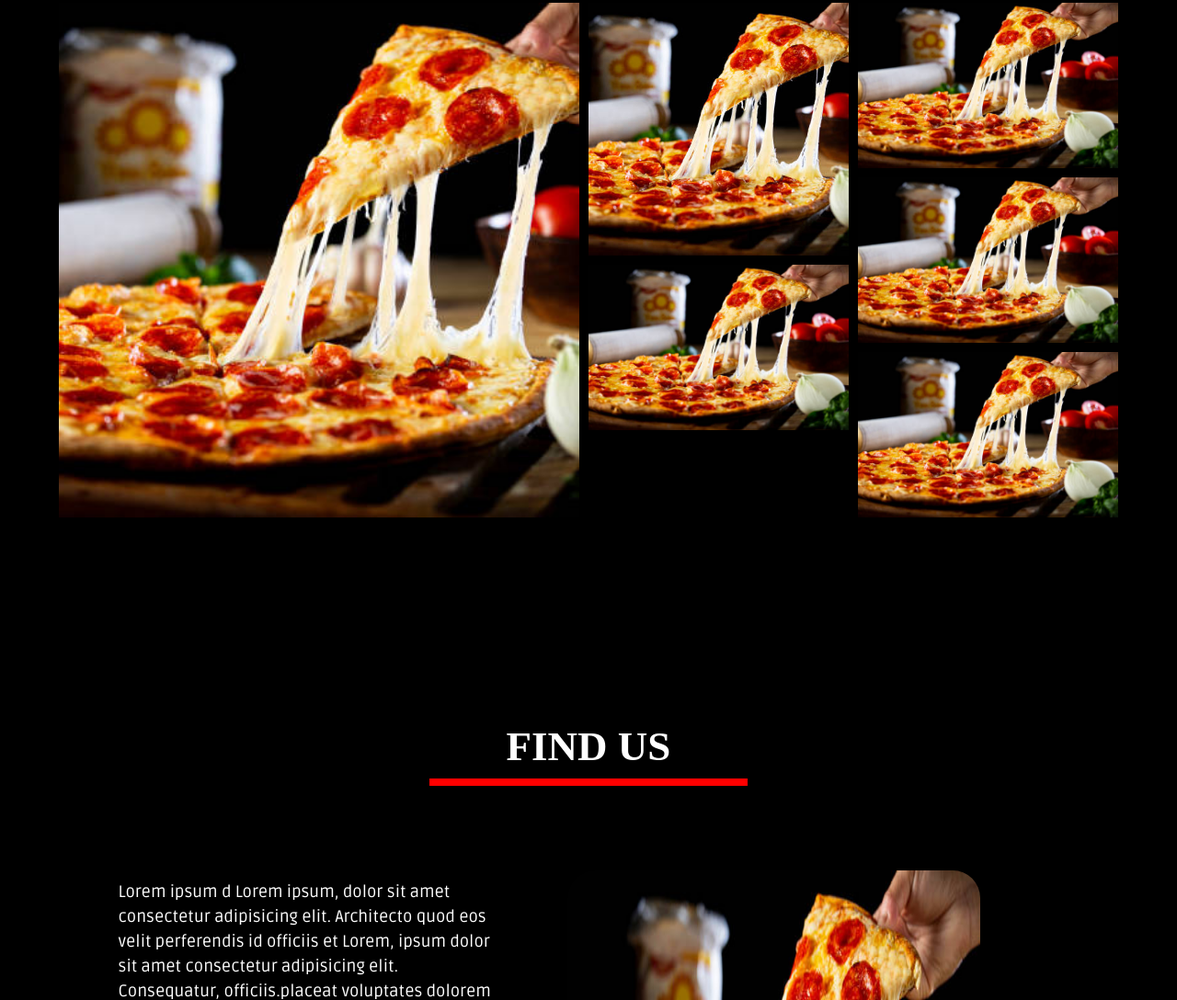
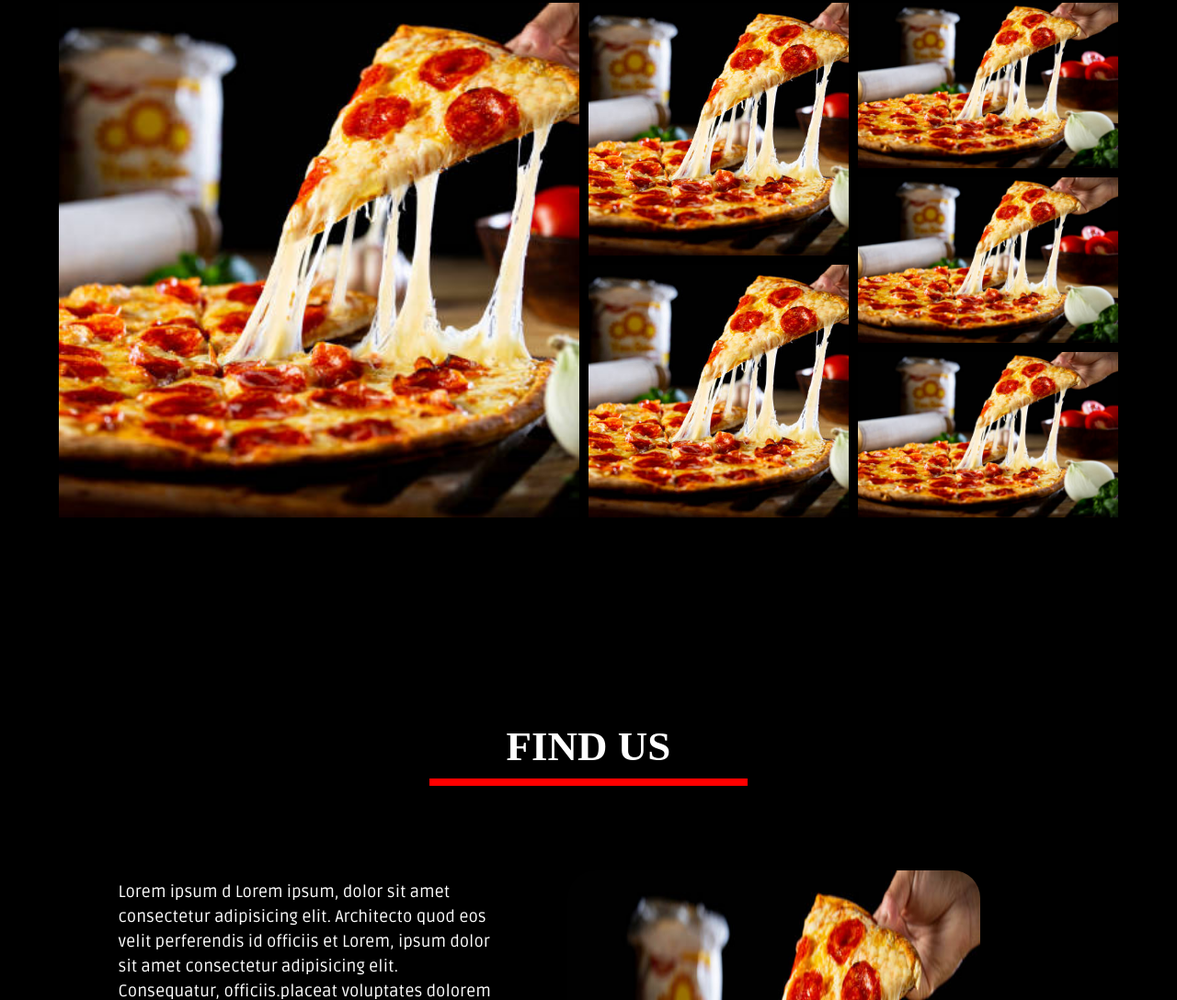
Before and after one commit to Bharath-S-J/Pizza_Restaurant_UI_Accio, a plain HTML site: page index.html in a window 1280 px wide. Shown: the part 3511-4599 px from the top of the page at 92% size. Drawn offline with Linux system fonts and the light colour scheme; a web font is replaced by a local one.

Commit message:
Update style.css

```diff
--- a/style.css
+++ b/style.css
@@ -274,7 +274,7 @@ p{
 
 .gallary .id5 {
   grid-column: 2 / 3;
-  grid-row: 4 / 6;
+  grid-row: 4 / 7;
 }
 
 .gallary .id6 {
```
